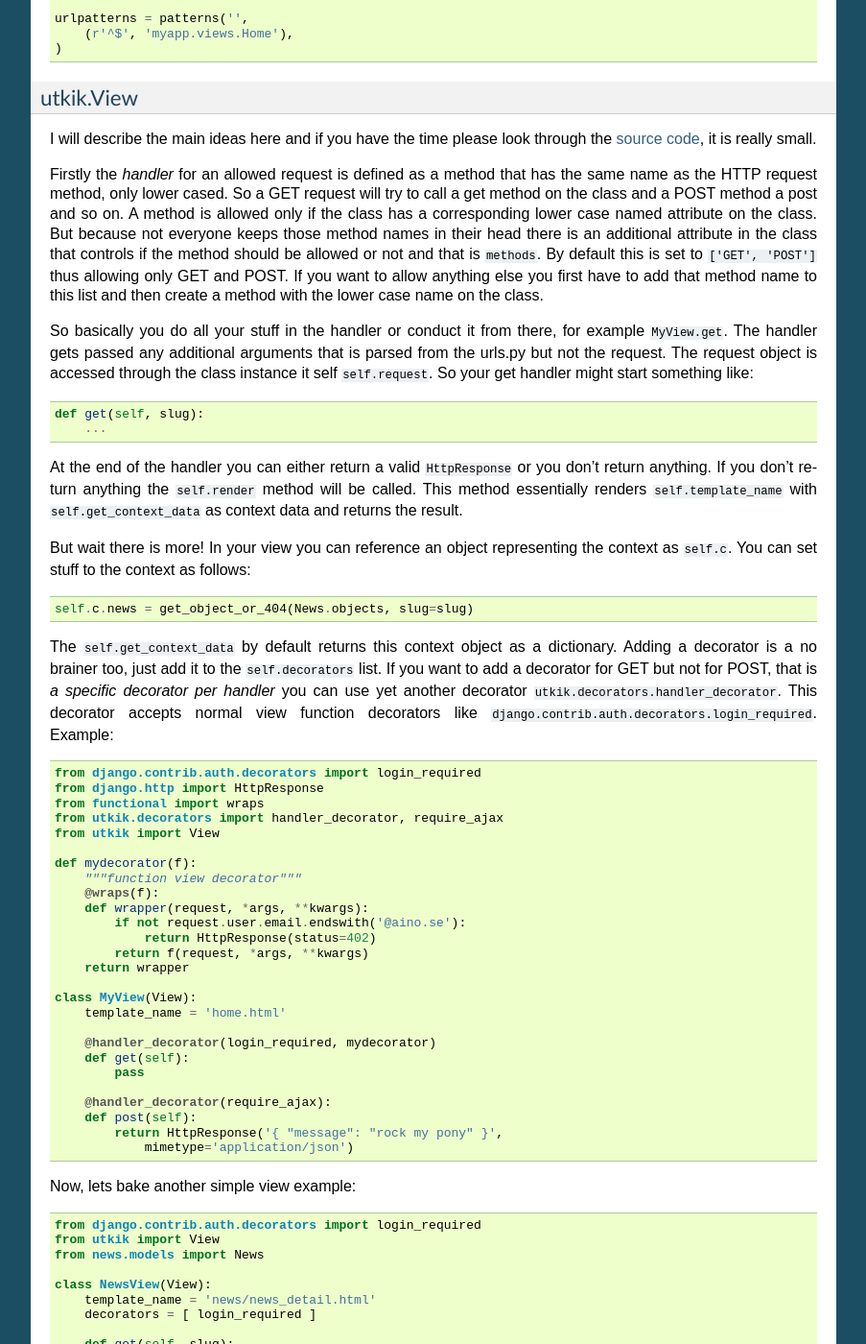
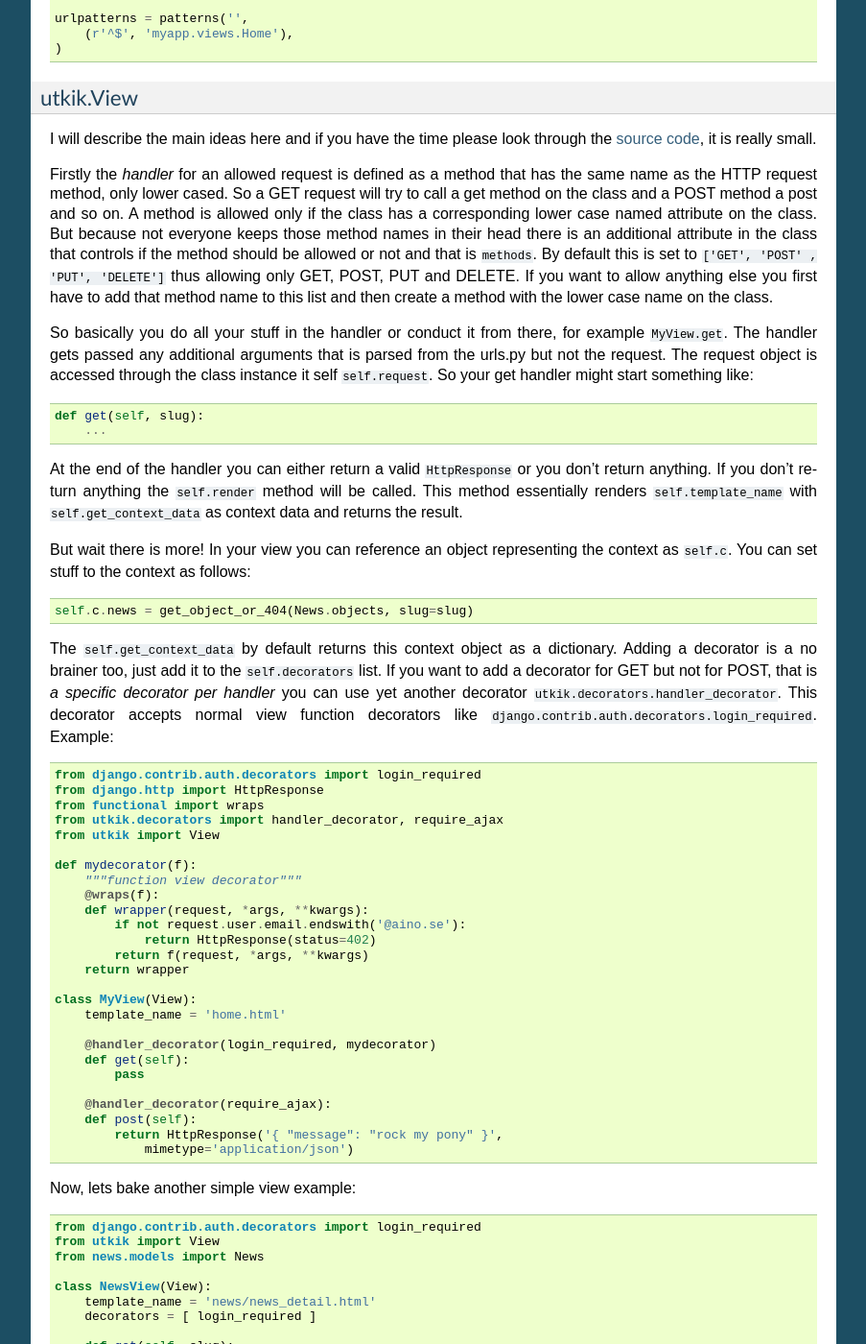
Before and after one commit to sorl/aino-utkik, a Sphinx documentation site: the page built from docs/quickstart.rst, in a window 1280 px wide and 1400 px high, scrolled down 937 px. Shown: the whole window at 96% size, without its empty margins (198-1101 px from the left). Built offline with Sphinx 7.4.7, drawn with Linux system fonts in a browser that asks for light colours; some of the changed text lies outside the part shown.

Commit message:
encourage coding rest apis

```diff
--- a/docs/conf.py
+++ b/docs/conf.py
@@ -48,9 +48,9 @@ copyright = u'2011, Mikko Hellsing'
 # built documents.
 #
 # The short X.Y version.
-version = '0.6.0'
+version = '0.6.1'
 # The full version, including alpha/beta/rc tags.
-release = '0.6.0'
+release = '0.6.1'
 
 # The language for content autogenerated by Sphinx. Refer to documentation
 # for a list of supported languages.
--- a/docs/introduction.rst
+++ b/docs/introduction.rst
@@ -145,8 +145,8 @@ goals set for them. So how does Django 1.3 class-based generic views stack up?
 
        Yes, but only partially, the default behaviour is to allow every HTTP
        method if it has such a lowercase attribute of the class. I would say it
-       is a rare use-case for anything else but GET/POST, something could
-       definitely go wrong there. It does not check for ajax at all.
+       is a rare use-case for anything else but GET/POST/PUT/DELETE, something
+       could definitely go wrong there. It does not check for ajax at all.
 
     2. Render a certain template with context using very little code.
 
--- a/docs/quickstart.rst
+++ b/docs/quickstart.rst
@@ -60,16 +60,17 @@ utkik.View
 I will describe the main ideas here and if you have the time please look through
 the :ref:`source code <whoami>`, it is really small.
 
-Firstly the *handler* for an allowed request is defined as a method that has the
-same name as the HTTP request method, only lower cased. So a GET request will
-try to call a get method on the class and a POST method a post and so on. A
-method is allowed only if the class has a corresponding lower case named
+Firstly the *handler* for an allowed request is defined as a method that has
+the same name as the HTTP request method, only lower cased. So a GET request
+will try to call a get method on the class and a POST method a post and so on.
+A method is allowed only if the class has a corresponding lower case named
 attribute on the class. But because not everyone keeps those method names in
 their head there is an additional attribute in the class that controls if the
 method should be allowed or not and that is ``methods``. By default this is set
-to ``['GET', 'POST']`` thus allowing only GET and POST. If you want to allow
-anything else you first have to add that method name to this list and then
-create a method with the lower case name on the class.
+to ``['GET', 'POST' , 'PUT', 'DELETE']`` thus allowing only GET, POST, PUT and
+DELETE.  If you want to allow anything else you first have to add that method
+name to this list and then create a method with the lower case name on the
+class.
 
 So basically you do all your stuff in the handler or conduct it from there, for
 example ``MyView.get``.  The handler gets passed any additional arguments that
--- a/setup.py
+++ b/setup.py
@@ -3,7 +3,7 @@ from setuptools import setup, find_packages
 
 setup(
     name='aino-utkik',
-    version='0.6.0',
+    version='0.6.1',
     description='Small, clean code with a lazy view dispatcher and class based views for Django.',
     long_description=open('README.rst').read(),
     author='Mikko Hellsing',
```
Also changed, not shown: 1 other file.
